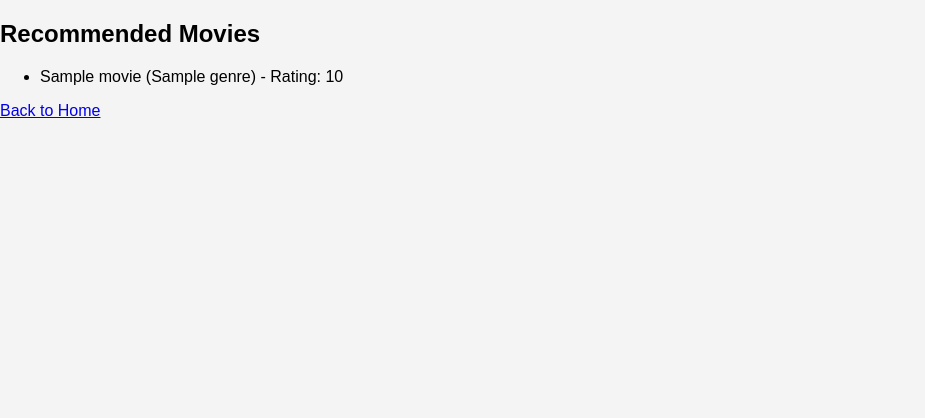
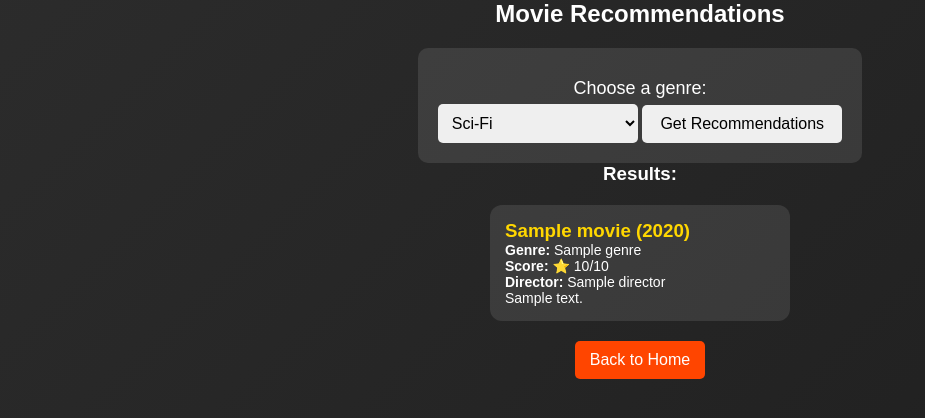
Before and after one commit to JordanBuckleyGit/CA, a Flask app: template templates/recommendations.html in a window 1280 px wide. Shown: the top 418 px of the page, without its empty margins (0-925 px from the left). Run offline with Flask 3, Linux system fonts and the light colour scheme; the template is opened without the code that fills it: values that come from a table or form of the project are taken from there, most other values are stand-ins (such as "Sample title", 1, 10 or a date in 2020).

Commit message:
stylish features (needs work)

```diff
--- a/static/script.js
+++ b/static/script.js
@@ -0,0 +1,20 @@
+document.addEventListener("DOMContentLoaded", function() {
+    const menuItems = document.querySelectorAll(".menu-item");
+    menuItems.forEach(item => {
+        item.addEventListener("mouseover", () => {
+            item.style.transform = "scale(1.1)";
+        });
+        item.addEventListener("mouseout", () => {
+            item.style.transform = "scale(1)";
+        });
+    });
+
+    // Fade in effect for movies
+    const movieCards = document.querySelectorAll(".movie-card");
+    movieCards.forEach((card, index) => {
+        setTimeout(() => {
+            card.style.opacity = 1;
+            card.style.transform = "translateY(0)";
+        }, index * 200);
+    });
+});
--- a/static/styles.css
+++ b/static/styles.css
@@ -1,59 +1,147 @@
-body {
-    font-family: Arial, sans-serif;
+/* General Reset */
+* {
     margin: 0;
     padding: 0;
-    background-color: #f4f4f4;
+    box-sizing: border-box;
 }
 
-header {
-    background-color: #333;
+/* Dark Themed Background with Animation */
+body {
+    font-family: 'Arial', sans-serif;
+    background: linear-gradient(-45deg, #0f0f0f, #1c1c1c, #2c2c2c, #000000);
+    background-size: 400% 400%;
+    animation: movingBackground 10s ease infinite;
     color: white;
-    padding: 10px 0;
     text-align: center;
 }
 
-main {
+/* Background Animation */
+@keyframes movingBackground {
+    0% { background-position: 0% 50%; }
+    50% { background-position: 100% 50%; }
+    100% { background-position: 0% 50%; }
+}
+
+/* Header */
+header {
+    background: rgba(0, 0, 0, 0.9);
+    padding: 15px;
+    font-size: 24px;
+    font-weight: bold;
+}
+
+/* Welcome Page Styling */
+.welcome-container {
+    margin-top: 100px;
     padding: 20px;
 }
 
+/* Menu Buttons */
+.menu {
+    display: flex;
+    flex-direction: column;
+    gap: 15px;
+    align-items: center;
+}
+
+.menu-item {
+    padding: 15px 25px;
+    background: #007BFF;
+    color: white;
+    font-size: 18px;
+    border-radius: 8px;
+    text-decoration: none;
+    transition: 0.3s ease;
+    width: 250px;
+    text-align: center;
+}
+
+.menu-item:hover {
+    background: #0056b3;
+    transform: scale(1.1);
+}
+
+/* Form Styling */
 form {
+    background: rgba(255, 255, 255, 0.1);
+    padding: 20px;
+    border-radius: 10px;
+    display: inline-block;
     margin-top: 20px;
 }
 
+form label {
+    display: block;
+    margin: 10px 0 5px;
+    font-size: 18px;
+}
+
+form input, select {
+    padding: 10px;
+    width: 200px;
+    border: none;
+    border-radius: 5px;
+    font-size: 16px;
+}
+
 button {
-    padding: 5px 10px;
-    background-color: #333;
+    padding: 10px 20px;
+    background-color: #007BFF;
+    border: none;
     color: white;
-    border: none;
     cursor: pointer;
+    margin-top: 10px;
+    border-radius: 5px;
+    transition: 0.3s ease;
 }
 
 button:hover {
-    background-color: #555;
+    background-color: #0056b3;
+    transform: scale(1.05);
 }
 
-.welcome-container {
-    text-align: center;
-    padding: 40px;
-    font-family: Arial, sans-serif;
+/* Movie Cards */
+.movie-container {
+    display: flex;
+    justify-content: center;
+    flex-wrap: wrap;
+    gap: 20px;
+    margin-top: 20px;
 }
-.menu {
+
+.movie-card {
+    background: rgba(255, 255, 255, 0.1);
+    padding: 15px;
+    width: 300px;
+    border-radius: 12px;
+    text-align: left;
+    transition: 0.3s ease;
+}
+
+.movie-card:hover {
+    transform: scale(1.05);
+}
+
+.movie-card h3 {
+    color: #FFD700;
+}
+
+.movie-card p {
+    font-size: 14px;
+}
+
+/* Back to Home Button */
+.back-button {
+    display: inline-block;
     margin-top: 20px;
-    display: flex;
-    flex-direction: column;
-    gap: 10px;
-    align-items: center;
-}
-.menu-item {
-    display: block;
-    padding: 10px 20px;
-    background: #007BFF;
+    padding: 10px 15px;
+    background: #FF4500;
     color: white;
     text-decoration: none;
     border-radius: 5px;
-    width: 200px;
-    text-align: center;
+    transition: 0.3s ease;
 }
-.menu-item:hover {
-    background: #0056b3;
+
+.back-button:hover {
+    background: #cc3700;
 }
--- a/templates/base.html
+++ b/templates/base.html
@@ -5,6 +5,7 @@
     <meta name="viewport" content="width=device-width, initial-scale=1.0">
     <title>Movie Recommender</title>
     <link rel="stylesheet" href="{{ url_for('static', filename='styles.css') }}">
+    <script src="{{ url_for('static', filename='script.js') }}"></script>
 
 </head>
     <body>
--- a/templates/index.html
+++ b/templates/index.html
@@ -3,7 +3,7 @@
 {% block main_content %}
     <div class="welcome-container">
         <h1>Welcome to Movie DNA</h1>
-        <p>Your personal movie recommender. Choose how you'd like to search for a movie:</p>
+        <p>Your Movie DNA. Choose how you'd like to search for a movie:</p>
 
         <div class="menu">
             <a href="{{ url_for('random_movie') }}" class="menu-item">🎲 Random Movie</a>
--- a/templates/recommendations.html
+++ b/templates/recommendations.html
@@ -1,11 +1,28 @@
 {% extends "base.html" %}
 
 {% block main_content %}
-    <h2>Recommended Movies</h2>
-    <ul>
-        {% for movie in movies %}
-        <li>{{ movie.title }} ({{ movie.genre }}) - Rating: {{ movie.score }}</li>
-        {% endfor %}
-    </ul>
-    <a href="{{ url_for('index') }}">Back to Home</a>
+    <h2>Movie Recommendations</h2>
+    <form method="POST">
+        {{ form.hidden_tag() }}
+        <label for="genre">Choose a genre:</label>
+        {{ form.genre(id="genre") }}
+        {{ form.submit() }}
+    </form>
+
+    {% if movies %}
+        <h3>Results:</h3>
+        <div class="movie-container">
+            {% for movie in movies %}
+                <div class="movie-card">
+                    <h3>{{ movie.title }} ({{ movie.year }})</h3>
+                    <p><strong>Genre:</strong> {{ movie.genre }}</p>
+                    <p><strong>Score:</strong> ⭐ {{ movie.score }}/10</p>
+                    <p><strong>Director:</strong> {{ movie.director }}</p>
+                    <p>{{ movie.description }}</p>
+                </div>
+            {% endfor %}
+        </div>
+    {% endif %}
+
+    <a href="{{ url_for('index') }}" class="back-button">Back to Home</a>
 {% endblock %}
```
Also changed, not shown: templates/random.html (+10 -5 lines), 1 other file.
